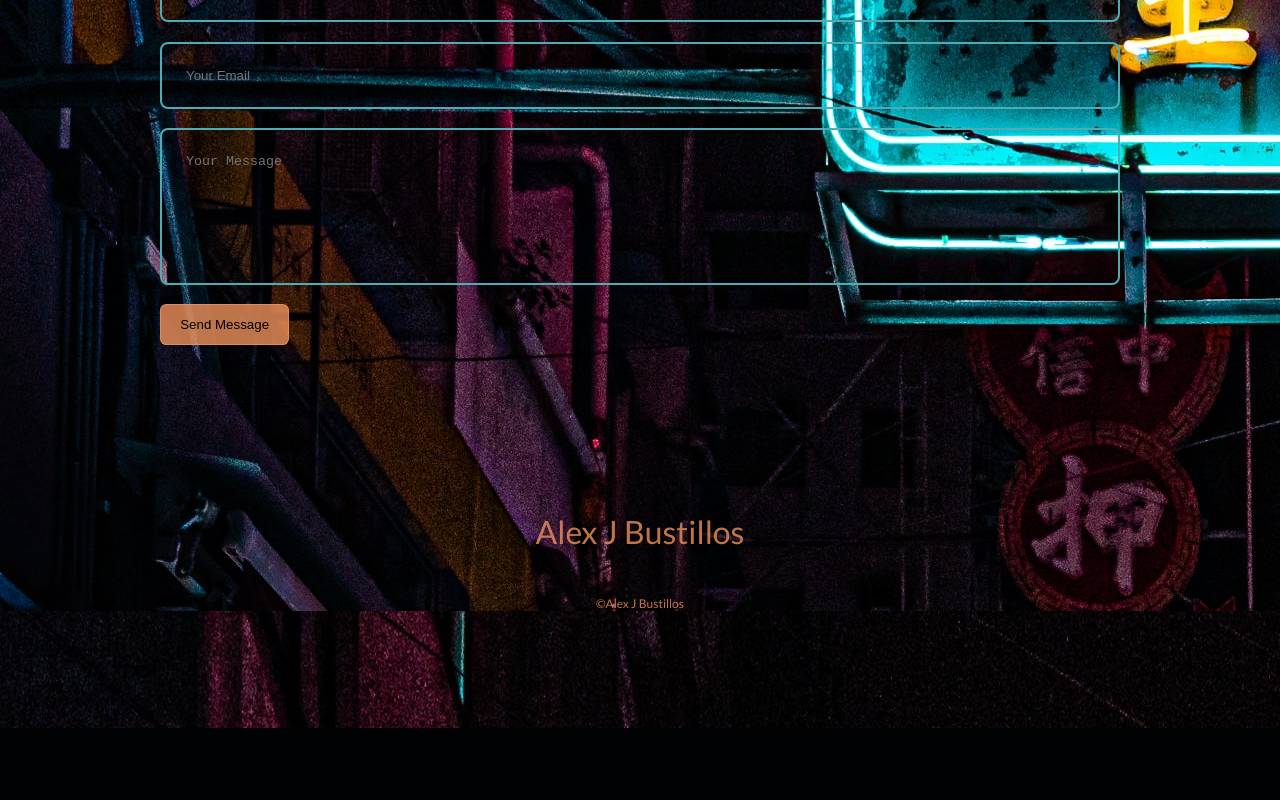
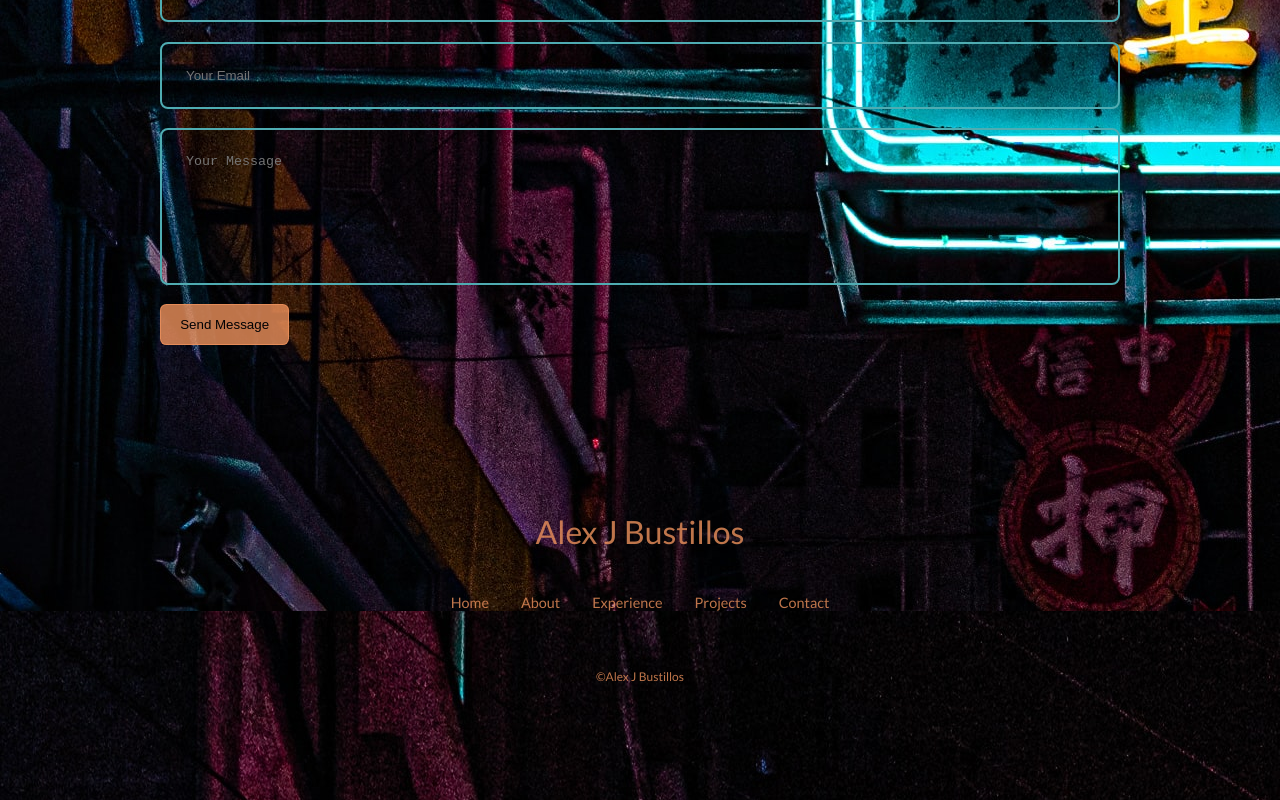
Before and after one commit to AlexJBustillos/alexjbustillos.github.io, a React (Create React App) app: page /#/ in a window 1280 px wide. Shown: the part 3751-4551 px from the top of the page. Before the commit the page ends 4479 px from the top, so only its background shows below. Built offline with nearby package versions, Linux system fonts and the light colour scheme.

Commit message:
fixed navbar and footer issues

```diff
--- a/src/components/footer/Footer.jsx
+++ b/src/components/footer/Footer.jsx
@@ -6,13 +6,13 @@ const Footer = () => {
     return (
         <footer>
             <a href="#" className='footer__logo'>Alex J Bustillos</a>
-            {/* <ul className='permalinks'>
+            <ul className='permalinks'>
                 <li><a href="#">Home</a></li>
-                <li><a href="#/about">About</a></li>
-                <li><a href="#/experience">Experience</a></li>
-                <li><a href="#/portfolio">Projects</a></li>
-                <li><a href="#/contact">Contact</a></li>
-            </ul> */}
+                <li><a href="#about">About</a></li>
+                <li><a href="#experience">Experience</a></li>
+                <li><a href="#portfolio">Projects</a></li>
+                <li><a href="#contact">Contact</a></li>
+            </ul>
 
             {/* <div className="footer__socials">
                 <a href="https://instagram.com"><FiInstagram/></a>
--- a/src/components/nav/Nav.jsx
+++ b/src/components/nav/Nav.jsx
@@ -14,7 +14,7 @@ const Nav = () => {
             <a href="#" onClick={() => setActiveNav('#')} className={activeNav === '#' ? 'active' : ''}><AiOutlineHome/></a>
             <a href="#about" onClick={() => setActiveNav('#about')} className={activeNav === '#about' ? 'active' : ''}><AiOutlineUser/></a>
             <a href="#experience" onClick={() => setActiveNav('#experience')} className={activeNav === '#experience' ? 'active' : ''}><BiBook/></a>
-            <a href="#services" onClick={() => setActiveNav('#services')} className={activeNav === '#services' ? 'active' : ''}><RiServiceLine/></a>
+            <a href="#portfolio" onClick={() => setActiveNav('#services')} className={activeNav === '#services' ? 'active' : ''}><RiServiceLine/></a>
             <a href="#contact" onClick={() => setActiveNav('#contact')} className={activeNav === '#contact' ? 'active' : ''}><BiMessageSquareDetail/></a>
         </nav>
     )
```
Also changed, not shown: 1 other file (tests, documents, lock files or other folders).
